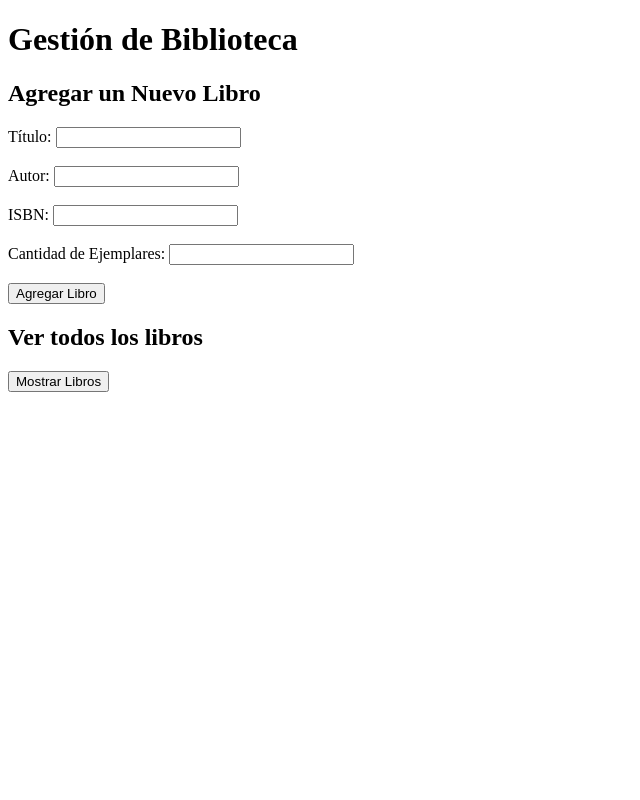
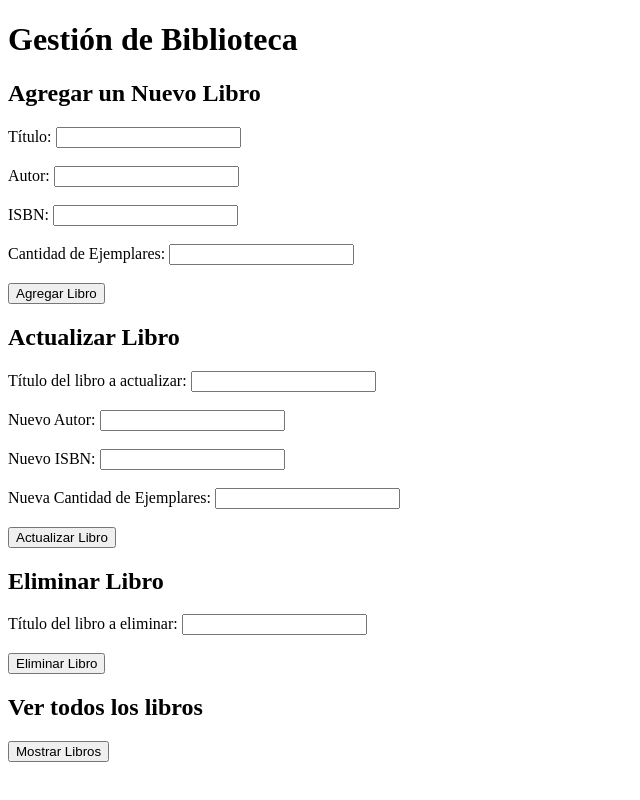
Before and after one commit to esteban-195/MongoDB-Python-HTML, a Flask app: page /web in a window 1280 px wide. Shown: the whole page, without its empty margins (0-640 px from the left). Run offline with Flask 3, Linux system fonts and the light colour scheme; some libraries are stand-ins or nearby versions.

Commit message:
se agregó funcionalidad al formulario en donde se puede, actualizar libro y eliminar un libro

```diff
--- a/app.py
+++ b/app.py
@@ -15,7 +15,7 @@ def home():
 def web():
     return render_template("index.html")
 
-# Ruta para procesar el formulario y agregar un libro
+# Agregar un libro
 @app.route("/agregar_libro", methods=["POST"])
 def agregar_libro():
     titulo = request.form.get("titulo")
@@ -26,7 +26,6 @@ def agregar_libro():
     if not titulo or not autor or not isbn or not cantidad:
         return "Error: Faltan datos", 400
 
-    # Insertar en la base de datos
     mongo.db.libro.insert_one({
         "titulo": titulo,
         "autor": autor,
@@ -37,7 +36,38 @@ def agregar_libro():
 
     return redirect(url_for("web"))
 
-# Ruta para obtener todos los libros
+# Actualizar un libro
+@app.route("/actualizar_libro", methods=["POST"])
+def actualizar_libro():
+    titulo = request.form.get("titulo_actualizar")
+    nuevo_autor = request.form.get("nuevo_autor")
+    nuevo_isbn = request.form.get("nuevo_isbn")
+    nueva_cantidad = request.form.get("nueva_cantidad")
+
+    actualizacion = {}
+    if nuevo_autor:
+        actualizacion["autor"] = nuevo_autor
+    if nuevo_isbn:
+        actualizacion["isbn"] = nuevo_isbn
+    if nueva_cantidad:
+        actualizacion["cantidad_ejemplares"] = int(nueva_cantidad)
+        actualizacion["ejemplares_disponibles"] = int(nueva_cantidad)
+
+    if actualizacion:
+        mongo.db.libro.update_one({"titulo": titulo}, {"$set": actualizacion})
+
+    return redirect(url_for("web"))
+
+# Eliminar un libro
+@app.route("/eliminar_libro", methods=["POST"])
+def eliminar_libro():
+    titulo = request.form.get("titulo_eliminar")
+
+    mongo.db.libro.delete_one({"titulo": titulo})
+
+    return redirect(url_for("web"))
+
+# Obtener todos los libros
 @app.route("/libros", methods=["GET"])
 def obtener_libros():
     libros = list(mongo.db.libro.find({}, {"_id": 0}))
--- a/templates/index.html
+++ b/templates/index.html
@@ -8,6 +8,7 @@
 <body>
     <h1>Gestión de Biblioteca</h1>
 
+    <!-- Formulario para agregar un libro -->
     <h2>Agregar un Nuevo Libro</h2>
     <form action="/agregar_libro" method="POST">
         <label for="titulo">Título:</label>
@@ -25,6 +26,33 @@
         <button type="submit">Agregar Libro</button>
     </form>
 
+    <!-- Formulario para actualizar un libro -->
+    <h2>Actualizar Libro</h2>
+    <form action="/actualizar_libro" method="POST">
+        <label for="titulo_actualizar">Título del libro a actualizar:</label>
+        <input type="text" id="titulo_actualizar" name="titulo_actualizar" required><br><br>
+
+        <label for="nuevo_autor">Nuevo Autor:</label>
+        <input type="text" id="nuevo_autor" name="nuevo_autor"><br><br>
+
+        <label for="nuevo_isbn">Nuevo ISBN:</label>
+        <input type="text" id="nuevo_isbn" name="nuevo_isbn"><br><br>
+
+        <label for="nueva_cantidad">Nueva Cantidad de Ejemplares:</label>
+        <input type="number" id="nueva_cantidad" name="nueva_cantidad"><br><br>
+
+        <button type="submit">Actualizar Libro</button>
+    </form>
+
+    <!-- Formulario para eliminar un libro -->
+    <h2>Eliminar Libro</h2>
+    <form action="/eliminar_libro" method="POST">
+        <label for="titulo_eliminar">Título del libro a eliminar:</label>
+        <input type="text" id="titulo_eliminar" name="titulo_eliminar" required><br><br>
+
+        <button type="submit">Eliminar Libro</button>
+    </form>
+
     <h2>Ver todos los libros</h2>
     <button onclick="window.location.href='/libros'">Mostrar Libros</button>
 
```
